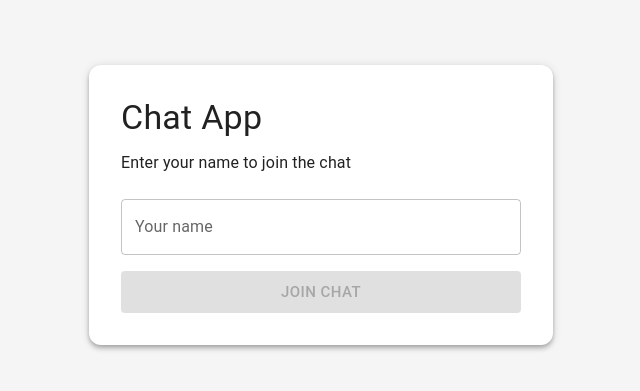
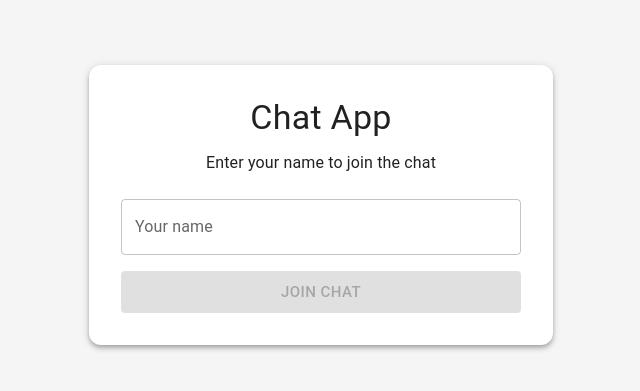
Before and after one commit to malka-feldman/ChatApplication, a React app in the folder chat-app/: page / in a window 1280 px wide. Shown: the part 203-594 px from the top of the page, without its empty margins (319-959 px from the left). Built offline with nearby package versions, Linux system fonts and the light colour scheme; no server answers; the HTML template or start-up script is replaced by a standard one.

Commit message:
Fix textAlign properties in JoinScreen
Co-authored-by: base44-builder[bot] <245833847+base44-builder[bot]@users.noreply.github.com>

```diff
--- a/chat-app/src/components/JoinScreen.jsx
+++ b/chat-app/src/components/JoinScreen.jsx
@@ -32,7 +32,7 @@ function JoinScreen({ joinChat }) {
                 <Typography
                     variant="h4"
                     fontWeight="bold"
-                    textAlign="center"
+                    align="center"
                     gutterBottom
                 >
                     Chat App
@@ -40,7 +40,7 @@ function JoinScreen({ joinChat }) {
 
                 <Typography
                     color="text.secondary"
-                    textAlign="center"
+                    align="center"
                     sx={{ mb: 3 }}
                 >
                     Enter your name to join the chat
```
